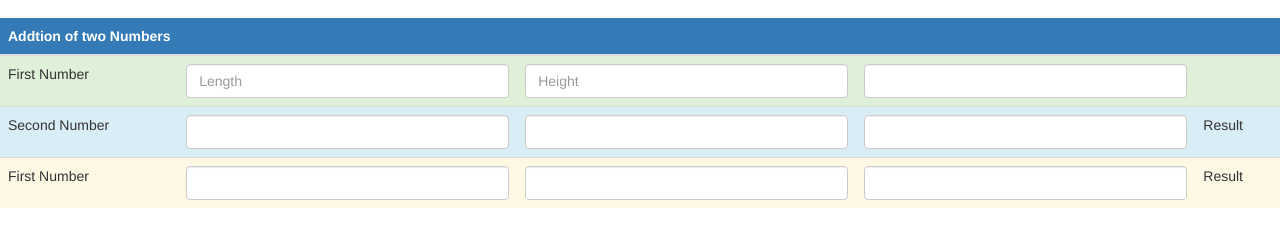
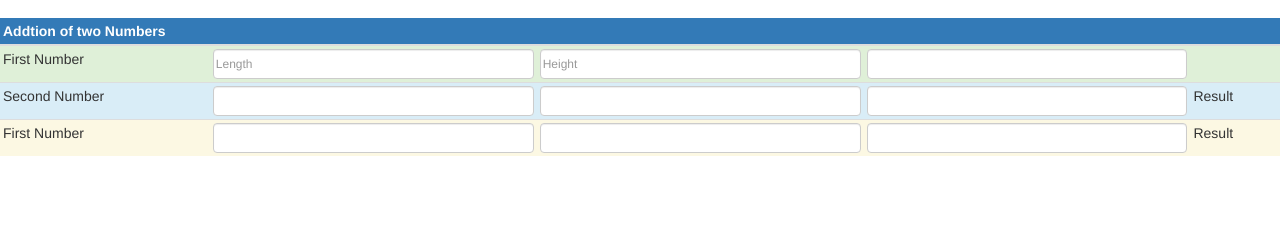
Before and after one commit to Afiya/demo, a plain HTML site: page table.html in a window 1280 px wide. Shown: the part 54-300 px from the top of the page. Drawn offline with Linux system fonts and the light colour scheme.

Commit message:
Add files via upload

```diff
--- a/table.html
+++ b/table.html
@@ -28,6 +28,19 @@ $(document).ready(function(){
 			});
 });
   </script>
+
+<style>
+.table > tbody > tr > td, .table > tbody > tr > th, .table > tfoot > tr > td, .table > tfoot > tr > th, .table > thead > tr > td, .table > thead > tr > th {
+
+    padding: 3px;
+}
+
+.form-control {
+    font-size: 12px;
+    height: 30px;
+    padding: 2px;
+}
+</style>
 </head>
 <body>
 
@@ -64,15 +77,15 @@ $(document).ready(function(){
     <tr class="bg-success">
       <td>First Number</td>
       <td>
-        <input class="form-control 2TframePriceCalculation" id="n1" type="text" placeholder="Length">
+        <input class="form-control 2TframePriceCalculation" id="n1" type="number" placeholder="Length">
       </td>
 
       <td>
-        <input class="form-control 2TframePriceCalculation" id="n2" type="text" placeholder="Height">
+        <input class="form-control 2TframePriceCalculation" id="n2" type="number" placeholder="Height">
       </td>
 
       <td>
-        <input class="form-control" id="n22" type="text">
+        <input class="form-control" id="n22" type="number">
       </td>
 
       <td><span class="result"></span></td>
@@ -81,15 +94,15 @@ $(document).ready(function(){
     <tr class="bg-info">
       <td>Second Number</td>
       <td>
-        <input class="form-control" id="n222" type="text"  placeholder="">
+        <input class="form-control" id="n222" type="number"  placeholder="">
       </td>
 
       <td>
-        <input class="form-control" id="n11" type="text">
+        <input class="form-control" id="n11" type="number">
       </td>
 
       <td>
-        <input class="form-control" id="n22" type="text">
+        <input class="form-control" id="n22" type="number">
       </td>
 
       <td>Result</td>
@@ -97,15 +110,15 @@ $(document).ready(function(){
     <tr class="bg-warning">
       <td>First Number</td>
       <td>
-        <input class="form-control" id="n3" type="text">
+        <input class="form-control" id="n3" type="number">
       </td>
 
       <td>
-        <input class="form-control" id="n11" type="text">
+        <input class="form-control" id="n11" type="number">
       </td>
 
       <td>
-        <input class="form-control" id="n22" type="text">
+        <input class="form-control" id="n22" type="number">
       </td>
 
       <td>Result</td>
```
